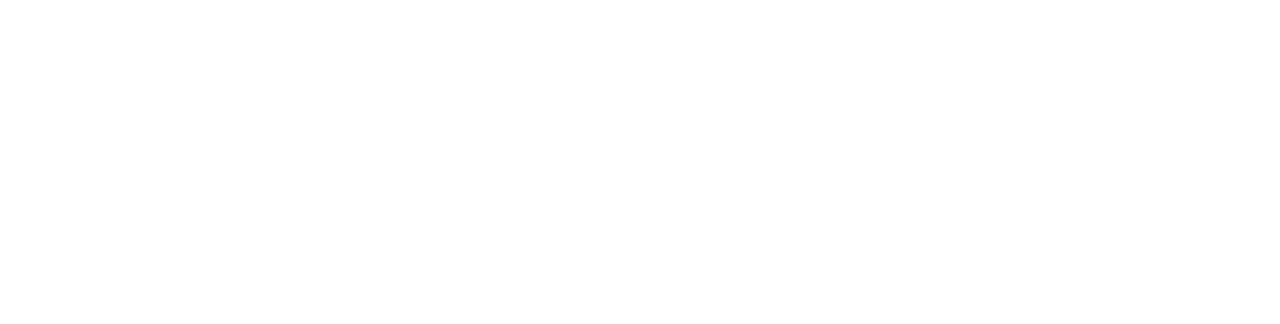
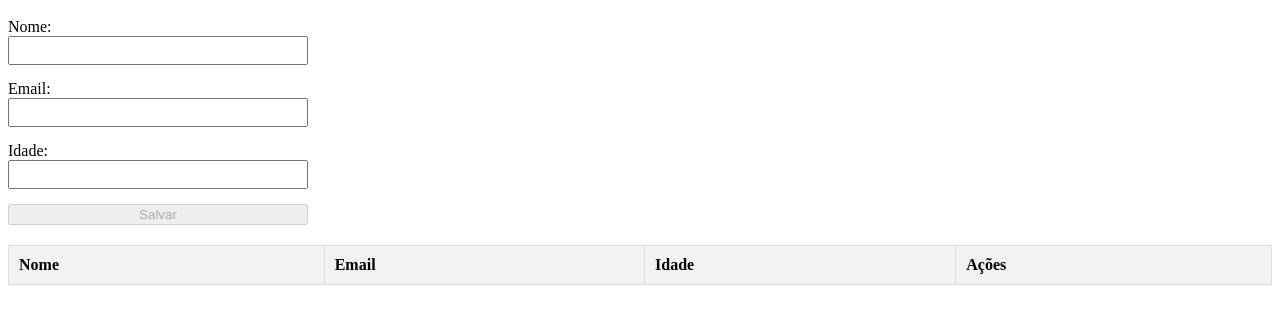
Before and after one commit to lucas-henrique-godoy/CRUDAngularWebAPI, an Angular app in the folder cadastro-pessoas/cadastro-pessoas/: page /pessoas in a window 1280 px wide. Before the commit this address led to /. Shown: the top 324 px of the page. Built offline with nearby package versions, Linux system fonts and the light colour scheme.

Commit message:
Criei o formulário e a tabela

```diff
--- a/cadastro-pessoas/cadastro-pessoas/src/app/app-routing.module.ts
+++ b/cadastro-pessoas/cadastro-pessoas/src/app/app-routing.module.ts
@@ -1,7 +1,15 @@
 import { NgModule } from '@angular/core';
 import { Routes, RouterModule } from '@angular/router';
+import { PessoasComponent } from './pessoas/pessoas.component';
+import { PessoaFormComponent } from './pessoa-form/pessoa-form.component';
 
-const routes: Routes = [];
+const routes: Routes = [
+  { path: '', redirectTo: 'pessoas', pathMatch: 'full' }, // redireciona rota raiz
+  { path: 'pessoas', component: PessoasComponent },
+  { path: 'pessoas/novo', component: PessoaFormComponent }, // opcional se quiser formulário em rota separada
+  { path: 'pessoas/editar/:id', component: PessoaFormComponent }, // opcional para editar
+  { path: '**', redirectTo: 'pessoas' } // rota coringa
+];
 
 @NgModule({
   imports: [RouterModule.forRoot(routes, { relativeLinkResolution: 'legacy' })],
--- a/cadastro-pessoas/cadastro-pessoas/src/app/pessoa-form/pessoa-form.component.html
+++ b/cadastro-pessoas/cadastro-pessoas/src/app/pessoa-form/pessoa-form.component.html
@@ -8,7 +8,7 @@
     <div *ngIf="form.get('email')?.invalid && form.get('email')?.touched">Emai é obrigatório e deve ser válido.</div>
 
     <label>Idade:</label>
-    <input formgControlName="idade" type="number"/>
+    <input formControlName="idade" type="number"/>
 
     <button type="submit" [disabled]="form.invalid">Salvar</button>
 </form>
--- a/cadastro-pessoas/cadastro-pessoas/src/app/pessoa-form/pessoa-form.component.ts
+++ b/cadastro-pessoas/cadastro-pessoas/src/app/pessoa-form/pessoa-form.component.ts
@@ -18,12 +18,12 @@
     this.form = this.fb.group({
       id: [this.pessoa?.id],
       nome: [this.pessoa?.nome || '',Validators.required],
-      emsil: [this.pessoa?.email || '', [Validators.required, Validators.email]],
+      email: [this.pessoa?.email || '', [Validators.required, Validators.email]],
       idade: [this.pessoa?.idade ?? '', [Validators.min(0)]]
     });
   }
 
-  onSubmit() {
+  onSubmit(): void {
     if(this.form.valid) {
       this.salvar.emit(this.form.value)
       this.form.reset();
--- a/cadastro-pessoas/cadastro-pessoas/src/app/pessoas/pessoas.component.css
+++ b/cadastro-pessoas/cadastro-pessoas/src/app/pessoas/pessoas.component.css
@@ -0,0 +1,44 @@
+table {
+  width: 100%;
+  border-collapse: collapse;
+  margin-top: 16px;
+  background-color: #f9f9f9;
+}
+
+th, td {
+  border: 1px solid #ddd;
+  padding: 10px;
+  text-align: left;
+}
+
+th {
+  background-color: #f2f2f2;
+  font-weight: bold;
+}
+
+tr:hover {
+  background-color: #eef;
+}
+
+button {
+  margin-right: 8px;
+  padding: 6px 12px;
+  border: none;
+  border-radius: 4px;
+  cursor: pointer;
+}
+
+button:first-child {
+  background-color: #4CAF50;
+  color: white;
+}
+
+button:last-child {
+  background-color: #f44336;
+  color: white;
+}
+
+button:disabled {
+  background-color: #ccc;
+  cursor: not-allowed;
+}
--- a/cadastro-pessoas/cadastro-pessoas/src/app/services/pessoa.service.ts
+++ b/cadastro-pessoas/cadastro-pessoas/src/app/services/pessoa.service.ts
@@ -28,7 +28,7 @@
 
    update(pessoa: Pessoa): void {
     const index = this.pessoas.findIndex(p => p.id === pessoa.id);
-    if(index !== 1){
+    if(index !== -1){
       this.pessoas[index] = pessoa;
       this.save();
     }
```
